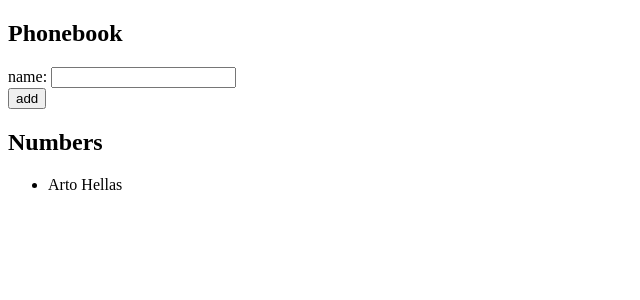
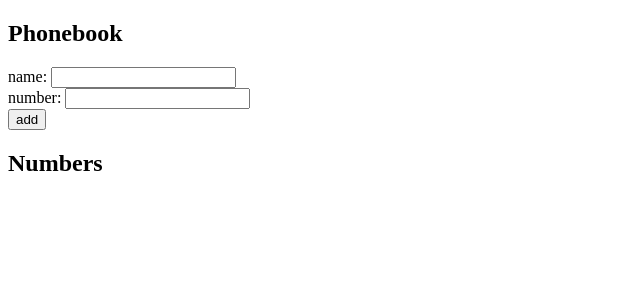
Before and after one commit to olegobiukh/fullstackopen, a React (Vite) app in the folder part2/phonebook/: page / in a window 1280 px wide. Shown: the top 300 px of the page, without its empty margins (0-640 px from the left). Built offline with nearby package versions, Linux system fonts and the light colour scheme.

Commit message:
2.8 finished

```diff
--- a/part2/phonebook/src/App.jsx
+++ b/part2/phonebook/src/App.jsx
@@ -1,11 +1,15 @@
 import { useState } from "react";
 
 const App = () => {
-  const [persons, setPersons] = useState([{ name: "Arto Hellas" }]);
+  const [persons, setPersons] = useState([]);
   const [newName, setNewName] = useState("");
+  const [newNumber, setNewNumber] = useState("");
 
   const handleNewName = (event) => {
     setNewName(event.target.value);
+  };
+  const handleNewNumber = (event) => {
+    setNewNumber(event.target.value);
   };
   const addPerson = (event) => {
     event.preventDefault();
@@ -13,8 +17,9 @@
       alert(`${newName} is already added to phonebook`);
       return;
     }
-    setPersons([...persons, { name: newName }]);
+    setPersons([...persons, { name: newName, number: newNumber }]);
     setNewName("");
+    setNewNumber("");
   };
 
   return (
@@ -25,13 +30,18 @@
           name: <input value={newName} onChange={handleNewName} />
         </div>
         <div>
+          number: <input value={newNumber} onChange={handleNewNumber} />
+        </div>
+        <div>
           <button type="submit">add</button>
         </div>
       </form>
       <h2>Numbers</h2>
       <ul>
         {persons.map((person) => (
-          <li key={person.name}>{person.name}</li>
+          <li key={person.name}>
+            {person.name} - {person.number}
+          </li>
         ))}
       </ul>
     </div>
```
